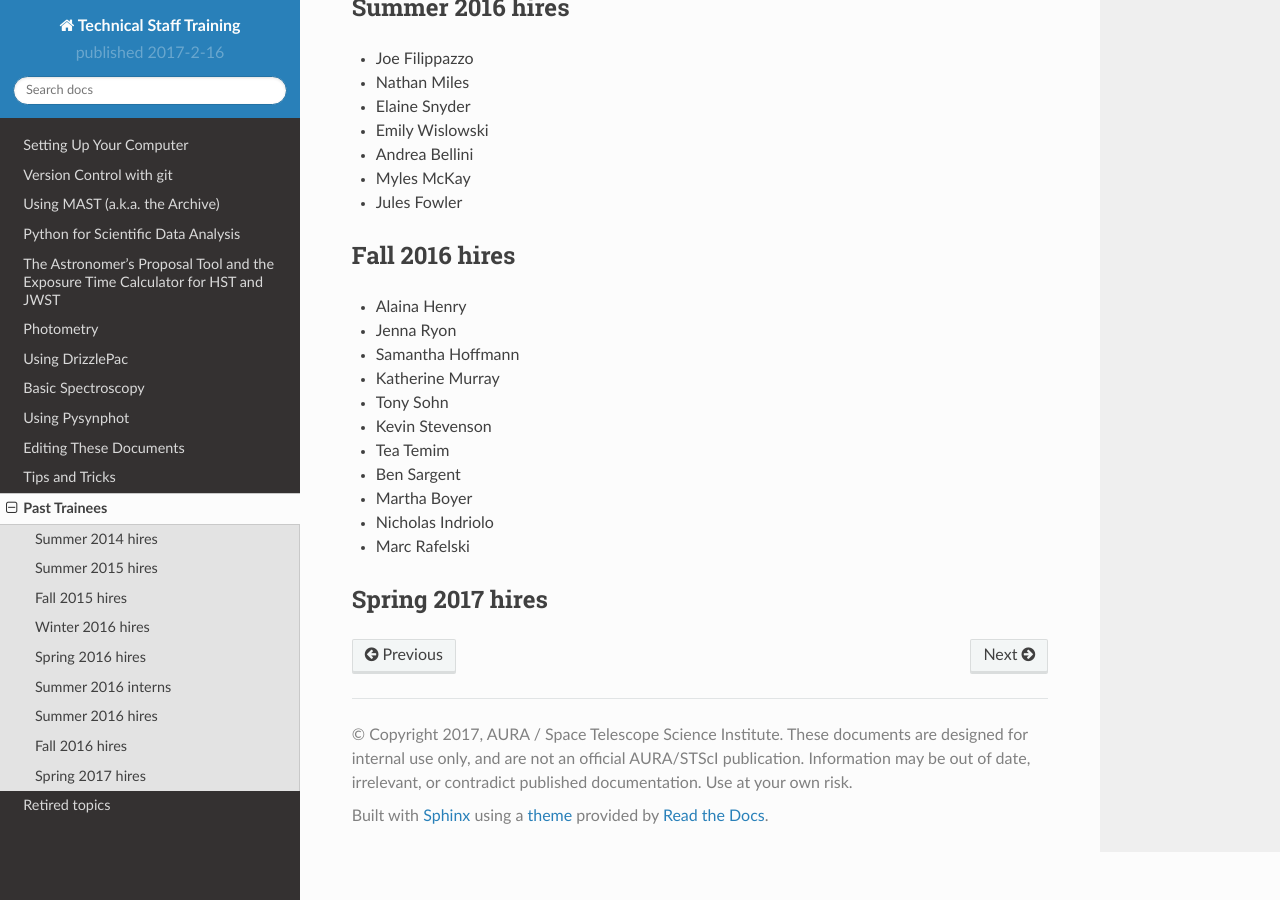
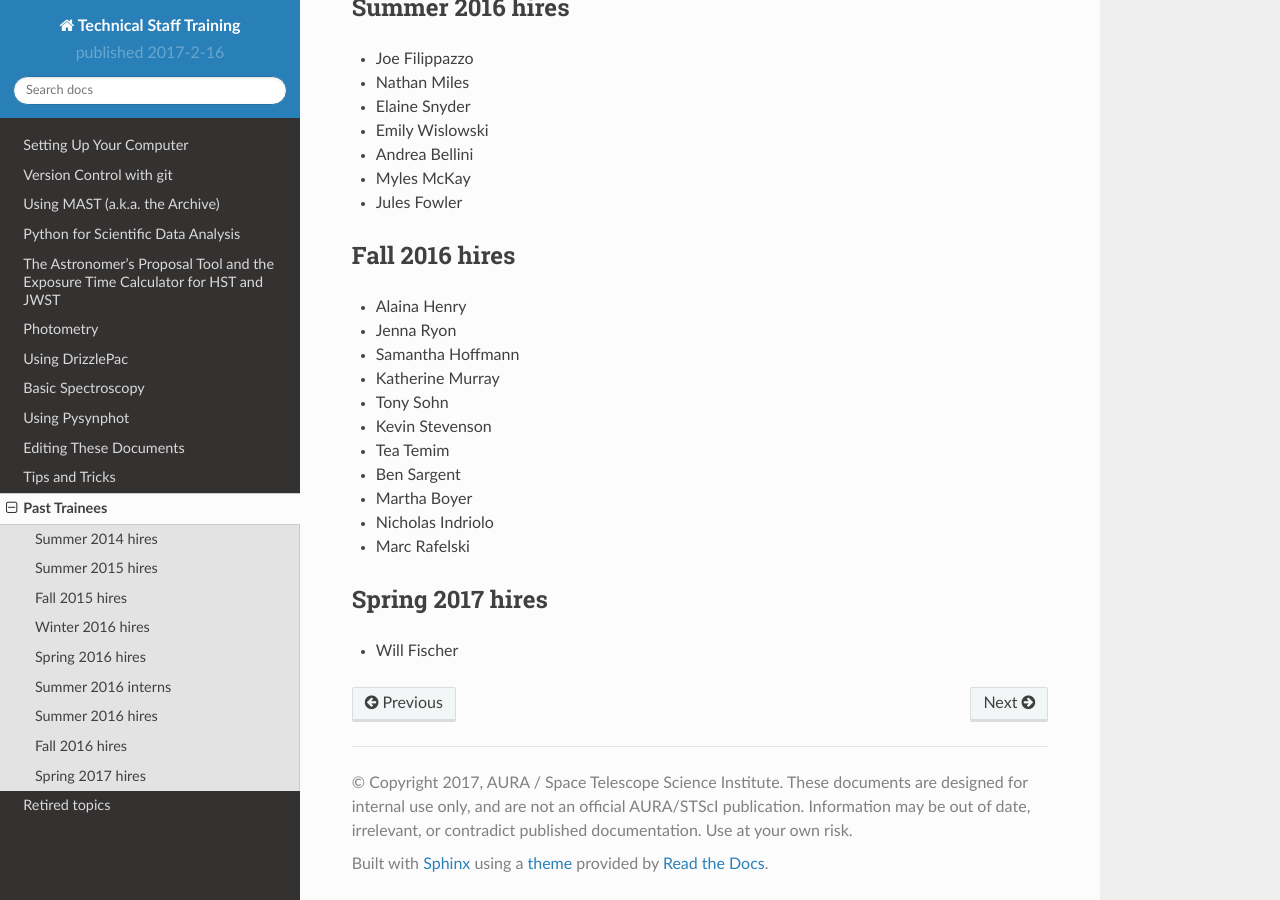
Before and after one commit to staceybright/training-library, a Sphinx documentation site: the page built from source/trainees.txt, in a window 1280 px wide and 900 px high, scrolled down 1225 px. Built offline with Sphinx 7.4.7 and the Read the Docs theme 2.0.0, drawn with Linux system fonts in a browser that asks for light colours.

Commit message:
Added my name to trainees.txt

```diff
--- a/source/trainees.txt
+++ b/source/trainees.txt
@@ -78,3 +78,5 @@ Fall 2016 hires
 
 Spring 2017 hires
 =================
+
+* Will Fischer
```
